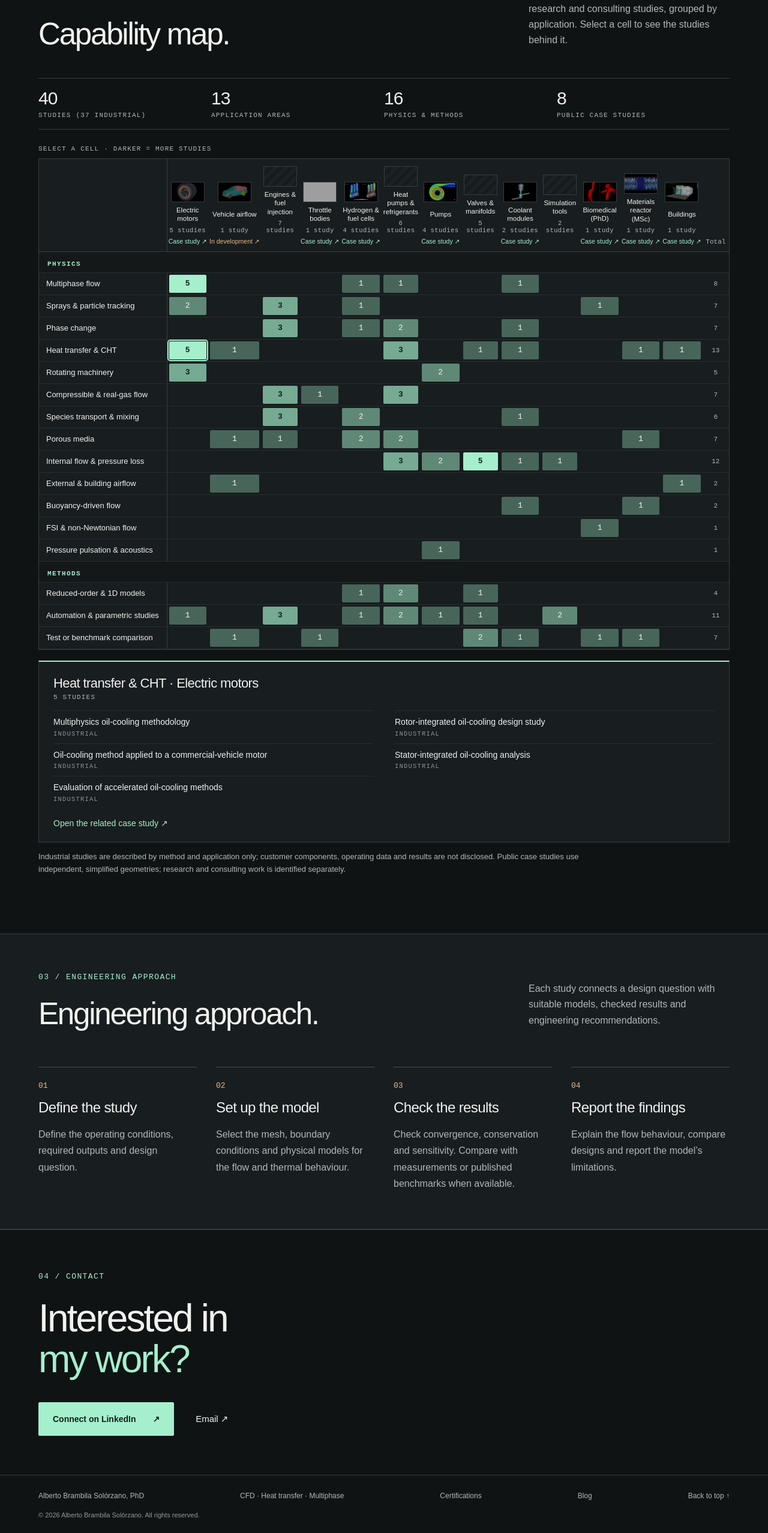
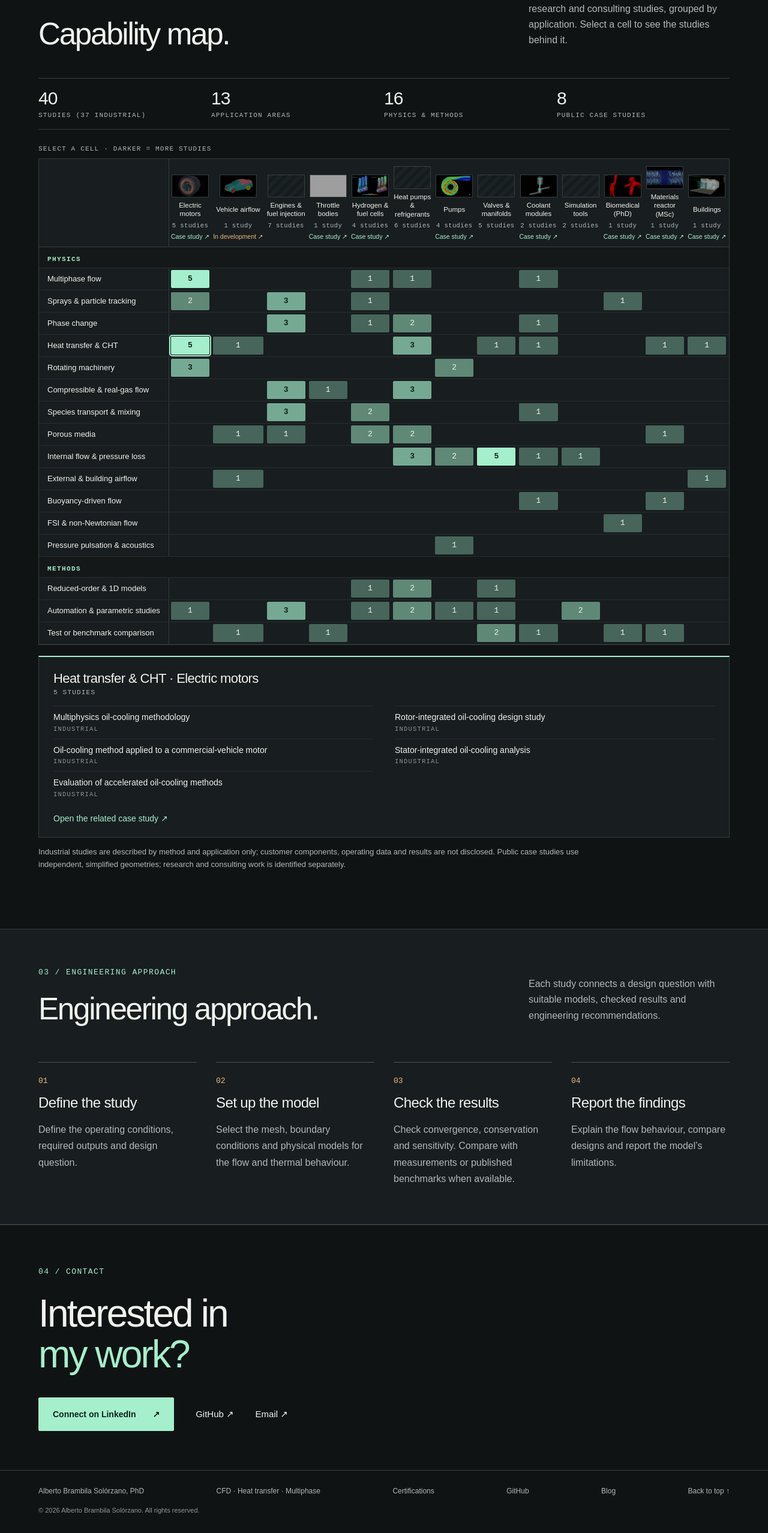
Before and after one commit to albertobraso7/albertobraso7.github.io, a plain HTML site: page index.html in a window 1280 px wide. Shown: the part 6284-8839 px from the top of the page at 60% size. Drawn offline with Linux system fonts and the light colour scheme; grey boxes are pictures that could not be loaded.

Commit message:
Restore capability-map thumbnail size and link the GitHub profile
Co-Authored-By: Claude Opus 5.5 <noreply@anthropic.com>

```diff
--- a/capability-map.css
+++ b/capability-map.css
@@ -6,17 +6,17 @@
 .capx-summary span{font-size:11px;color:var(--muted)}
 .capx-hint{font-size:11px;color:var(--muted);margin:0 0 10px}
 .capx-scroll{overflow-x:auto;border:1px solid var(--line);background:var(--surface)}
-.capx-table{border-collapse:collapse;width:100%;min-width:1130px;font-size:13px}
+.capx-table{border-collapse:collapse;width:100%;min-width:max-content;font-size:13px}
 .capx-table th,.capx-table td{border-bottom:1px solid #262e30;padding:0;text-align:center}
-.capx-table thead th{vertical-align:bottom;padding:12px 2px 10px;font-weight:400;border-bottom:1px solid var(--line);width:64px}
+.capx-table thead th{vertical-align:bottom;padding:12px 3px 10px;font-weight:400;border-bottom:1px solid var(--line);width:70px}
 .capx-col{display:flex;flex-direction:column;align-items:center;gap:6px}
-.capx-thumb{width:56px;height:34px;object-fit:cover;border:1px solid var(--line);display:block}
+.capx-thumb{width:62px;height:38px;object-fit:cover;border:1px solid var(--line);display:block}
 .capx-thumb.none{background:repeating-linear-gradient(135deg,#1b2224 0 6px,#161b1d 6px 12px)}
 .capx-area{font-size:11.5px;line-height:1.25;max-width:80px;min-height:29px;display:flex;align-items:center}
 .capx-count{font-size:10.5px;color:var(--muted);letter-spacing:.4px}
 .capx-case{font-size:10.5px;color:var(--accent);white-space:nowrap;min-height:13px}
 .capx-case.dev{color:var(--warm)}
-.capx-table th.capx-rh{position:sticky;left:0;z-index:2;background:var(--surface);text-align:left;padding:0 12px;font-weight:400;white-space:nowrap;width:200px;border-right:1px solid var(--line)}
+.capx-table th.capx-rh{position:sticky;left:0;z-index:2;background:var(--surface);text-align:left;padding:0 14px;font-weight:400;white-space:nowrap;width:210px;border-right:1px solid var(--line)}
 .capx-table thead th.capx-rh{z-index:3}
 .capx-table tr.capx-grp th{position:sticky;left:0;background:#141819;text-align:left;padding:14px 14px 8px;font-family:'Courier New',monospace;font-size:11px;letter-spacing:1.4px;color:var(--accent)}
 .capx-table tr.capx-grp td{background:#141819}
--- a/index.html
+++ b/index.html
@@ -46,8 +46,8 @@
   <div class="method-grid"><article><span class="step">01</span><h3>Define the study</h3><p>Define the operating conditions, required outputs and design question.</p></article><article><span class="step">02</span><h3>Set up the model</h3><p>Select the mesh, boundary conditions and physical models for the flow and thermal behaviour.</p></article><article><span class="step">03</span><h3>Check the results</h3><p>Check convergence, conservation and sensitivity. Compare with measurements or published benchmarks when available.</p></article><article><span class="step">04</span><h3>Report the findings</h3><p>Explain the flow behaviour, compare designs and report the model’s limitations.</p></article></div>
 </div></section>
 
-<section class="contact wrap" id="contact"><p class="eyebrow">04 / CONTACT</p><h2>Interested in<br><span>my work?</span></h2><div class="contact-links"><a class="button" href="https://www.linkedin.com/in/alberto-braso7/" target="_blank" rel="noopener noreferrer">Connect on LinkedIn <span aria-hidden="true">↗</span></a><a href="mailto:albertobraso7@gmail.com">Email ↗</a></div></section>
-</main><footer class="wrap"><span>Alberto Brambila Solórzano, PhD</span><span>CFD · Heat transfer · Multiphase</span><a href="credentials/">Certifications</a><a href="blog.html">Blog</a><a href="#home">Back to top ↑</a></footer><p class="copyright wrap">© 2026 Alberto Brambila Solórzano. All rights reserved.</p>
+<section class="contact wrap" id="contact"><p class="eyebrow">04 / CONTACT</p><h2>Interested in<br><span>my work?</span></h2><div class="contact-links"><a class="button" href="https://www.linkedin.com/in/alberto-braso7/" target="_blank" rel="noopener noreferrer">Connect on LinkedIn <span aria-hidden="true">↗</span></a><a href="https://github.com/albertobraso7" target="_blank" rel="noopener noreferrer">GitHub ↗</a><a href="mailto:albertobraso7@gmail.com">Email ↗</a></div></section>
+</main><footer class="wrap"><span>Alberto Brambila Solórzano, PhD</span><span>CFD · Heat transfer · Multiphase</span><a href="credentials/">Certifications</a><a href="https://github.com/albertobraso7" target="_blank" rel="noopener noreferrer">GitHub</a><a href="blog.html">Blog</a><a href="#home">Back to top ↑</a></footer><p class="copyright wrap">© 2026 Alberto Brambila Solórzano. All rights reserved.</p>
 <script src="projects.js"></script>
 <script src="pump-media.js"></script>
 <script src="portfolio-visual.js"></script><script src="capability-map.js"></script><script type="module" src="/analytics/analytics.js"></script></body></html>
```
Also changed, not shown: recruiter-layout.css, 2 other files.
